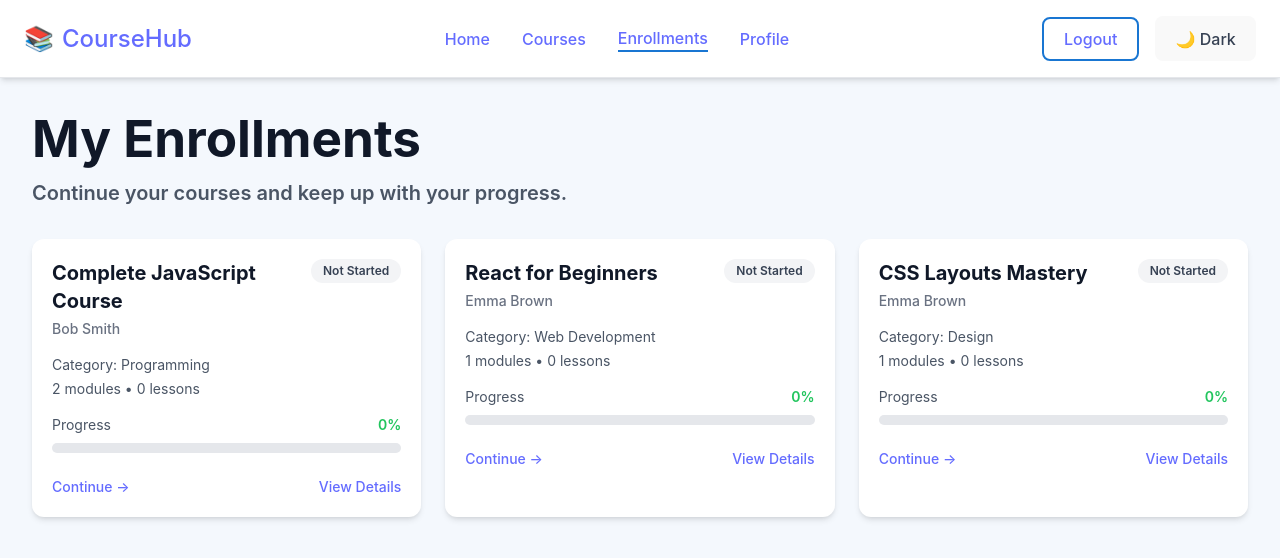
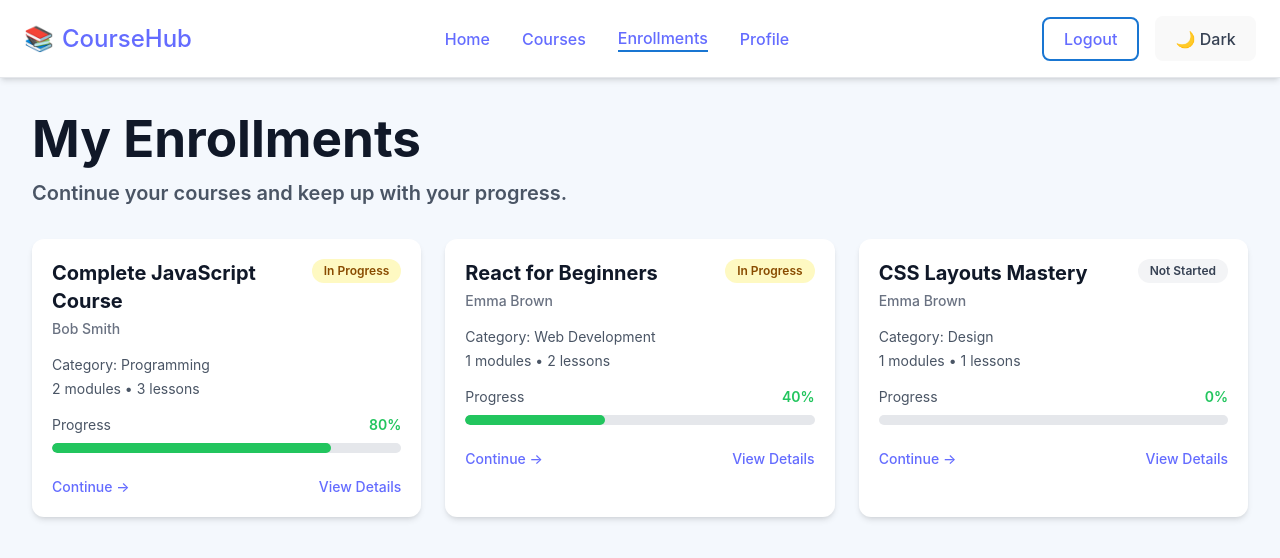
Before and after one commit to leaouslati/course-tutorialmanagementsystem, a React (Vite) app: page /enrollments in a window 1280 px wide. Shown: the top 558 px of the page. Built offline with nearby package versions, Linux system fonts and the light colour scheme; the HTML template or start-up script is replaced by a standard one.

Commit message:
Fix enrollments mock data logic

```diff
--- a/src/pages/Enrollments.jsx
+++ b/src/pages/Enrollments.jsx
@@ -1,7 +1,7 @@
 import React from "react";
 import { Link } from "react-router-dom";
 import Navbar from "../components/Navbar.jsx";
-import { courses, users } from "../data/mockdata.js";
+import { courses, users, modules } from "../data/mockdata.js";
 
 function Enrollments() {
   const currentUser = users[0];
@@ -13,34 +13,23 @@ function Enrollments() {
   const getInstructorName = (id) =>
     users.find((user) => user.id === id)?.name || "Unknown Instructor";
 
-  const countLessons = (course) =>
-    Array.isArray(course.modules)
-      ? course.modules.reduce(
-          (total, module) =>
-            total + (Array.isArray(module.lessons) ? module.lessons.length : 0),
-          0
-        )
-      : 0;
+  const countLessons = (course) => {
+    if (!Array.isArray(course.modules)) return 0;
+
+    const matchedModules = modules.filter((module) =>
+      course.modules.includes(module.id)
+    );
+
+    return matchedModules.reduce(
+      (total, module) =>
+        total + (Array.isArray(module.lessons) ? module.lessons.length : 0),
+      0
+    );
+  };
 
   const computeProgress = (course) => {
-    if (!currentUser?.progress || !Array.isArray(course.modules)) return 0;
-
-    let totalLessons = 0;
-    let completedLessons = 0;
-
-    course.modules.forEach((module) => {
-      if (Array.isArray(module.lessons)) {
-        module.lessons.forEach((lesson) => {
-          totalLessons += 1;
-          if (currentUser.progress[lesson.id]) {
-            completedLessons += 1;
-          }
-        });
-      }
-    });
-
-    if (totalLessons === 0) return 0;
-    return Math.round((completedLessons / totalLessons) * 100);
+    if (!currentUser?.progress) return 0;
+    return currentUser.progress[course.id] ?? 0;
   };
 
   const getStatus = (progress) => {
```
